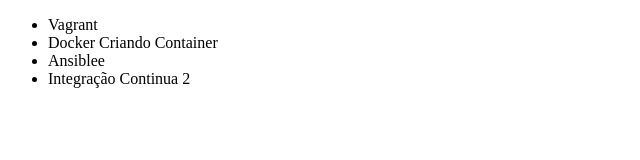
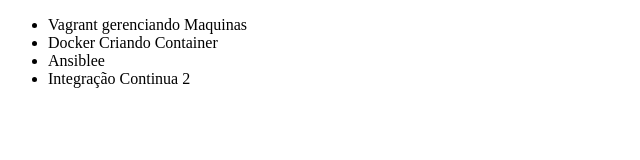
Before and after one commit to DiogoSis/alura-git, a plain HTML site: page index.html in a window 1280 px wide. Shown: the whole page, without its empty margins (0-640 px from the left). Drawn offline with Linux system fonts and the light colour scheme.

Commit message:
Corrigindo Lista

```diff
--- a/index.html
+++ b/index.html
@@ -6,7 +6,7 @@
 </head>
 <body>
     <ul>
-        <li>Vagrant</li>
+        <li>Vagrant gerenciando Maquinas</li>
         <li>Docker Criando Container</li>
         <li>Ansiblee</li>
         <li>Integração Continua 2</li>
```
